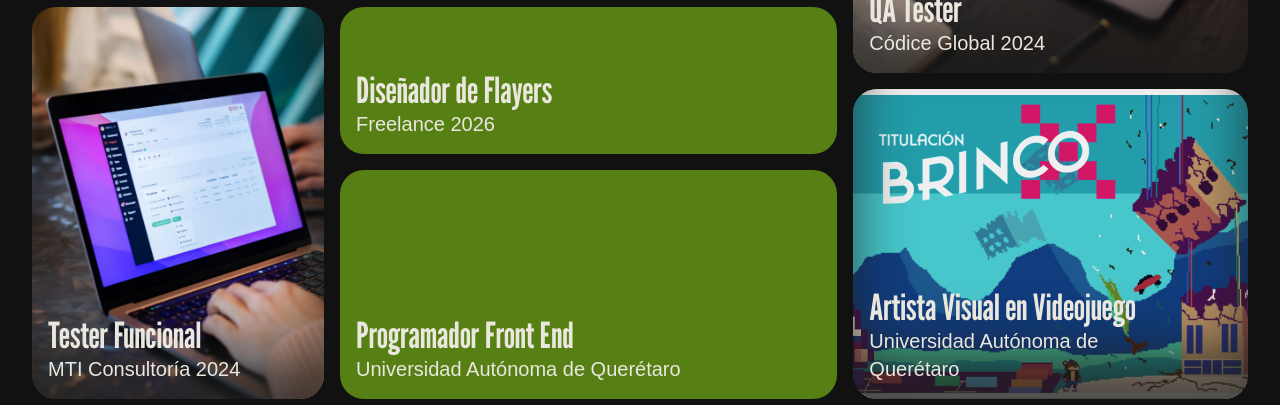
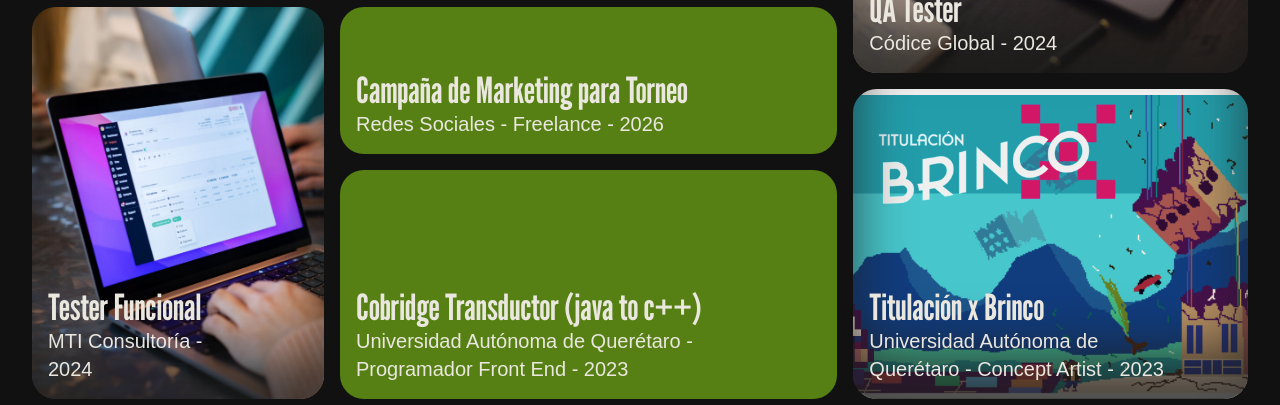
Before and after one commit to JkhasterDev93/Portafolio-JKhaster, a React (Vite) app: page / in a window 1280 px wide. Shown: the part 2869-3274 px from the top of the page. Built offline with nearby package versions, Linux system fonts and the light colour scheme; a web font is replaced by a local one.

Commit message:
Update: Se actuliza datos de experiencia

```diff
--- a/src/Portafolio/Data/Constantes.ts
+++ b/src/Portafolio/Data/Constantes.ts
@@ -84,40 +84,41 @@
 ]
 
 export const gridBoxExperience: gridBoxExp[] = [
-    {id: 1, showImage: 'S', src: box01, class: 'md:col-span-8 md:row-span-5 justify-between shadow-[inset_0px_-50px_59px_-3px_rgba(29,29,27,0.8)]',bg: 'Desarrollador Front End Jr.', company: 'CodexTec 2026'},
-    {id: 2, showImage: 'S', src: box02, class: 'md:col-span-4 md:row-span-6 md:col-start-9 justify-end shadow-[inset_0px_-50px_59px_-3px_rgba(29,29,27,0.8)]',bg: 'QA Tester', company: 'Códice Global 2024'},
-    {id: 3, showImage: 'S', src: box03, class: 'md:col-span-3 md:row-span-5 md:row-start-6 justify-end shadow-[inset_0px_-50px_59px_-3px_rgba(29,29,27,0.8)]',bg: 'Tester Funcional', company: 'MTI Consultoría 2024'},
-    {id: 4, showImage: 'N', src:'', class: 'md:col-span-5 md:row-span-2 md:col-start-4 md:row-start-6 justify-end bg-[#578014]',bg: 'Diseñador de Flayers', company: 'Freelance 2026'},
-    {id: 5, showImage: 'N', src:'', class: 'md:col-span-5 md:row-span-3 md:col-start-4 md:row-start-8 justify-end bg-[#578014]',bg: 'Programador Front End', company: 'Universidad Autónoma de Querétaro'},
-    {id: 6, showImage: 'S', src: box04, class: 'md:col-span-4 md:row-span-4 md:col-start-9 md:row-start-7 justify-end shadow-[inset_0px_-50px_59px_-3px_rgba(29,29,27,0.8)]',bg: 'Artista Visual en Videojuego', company: 'Universidad Autónoma de Querétaro'},
+    {id: 1, showImage: 'S', src: box01, class: 'md:col-span-8 md:row-span-5 justify-between shadow-[inset_0px_-50px_59px_-3px_rgba(29,29,27,0.8)]',bg: 'Desarrollador Front End Jr.', company: 'CodexTec - 2026'},
+    {id: 2, showImage: 'S', src: box02, class: 'md:col-span-4 md:row-span-6 md:col-start-9 justify-end shadow-[inset_0px_-50px_59px_-3px_rgba(29,29,27,0.8)]',bg: 'QA Tester', company: 'Códice Global - 2024'},
+    {id: 3, showImage: 'S', src: box03, class: 'md:col-span-3 md:row-span-5 md:row-start-6 justify-end shadow-[inset_0px_-50px_59px_-3px_rgba(29,29,27,0.8)]',bg: 'Tester Funcional', company: 'MTI Consultoría - 2024'},
+    {id: 4, showImage: 'N', src:'', class: 'md:col-span-5 md:row-span-2 md:col-start-4 md:row-start-6 justify-end bg-[#578014]',bg: 'Campaña de Marketing para Torneo', company: 'Redes Sociales - Freelance - 2026'},
+    {id: 5, showImage: 'N', src:'', class: 'md:col-span-5 md:row-span-3 md:col-start-4 md:row-start-8 justify-end bg-[#578014]',bg: 'Cobridge Transductor (java to c++)', company: 'Universidad Autónoma de Querétaro - Programador Front End - 2023'},
+    {id: 6, showImage: 'S', src: box04, class: 'md:col-span-4 md:row-span-4 md:col-start-9 md:row-start-7 justify-end shadow-[inset_0px_-50px_59px_-3px_rgba(29,29,27,0.8)]',bg: 'Titulación x Brinco', company: 'Universidad Autónoma de Querétaro - Concept Artist - 2023'},
 ]
 
 
 export const expDetalleModal:ExpDetail[] = [
     {
         id: 1,
-        title: 'Freelancer Diseñador de Flayers',
+        title: 'Programador Front End Jr. CodexTec',
+        stack:['React', 'TypeScript', 'Postman', 'Tailwind', 'Git', 'Next', 'Scrum'],
         pagraph: [
             {
-                subtitle: null,
-                text: `Lorem Ipsum is simply dummy text of the
-                printing and typesetting industry. Lorem Ipsum
-                has been the industry's standard dummy text ever
-                since 1966, when designers at Letraset and James
-                Mosley, the librarian at St Bride Printing Library
-                in London, took a 1914 Cicero translation and
-                scrambled it to make dummy text for Letraset's Body
-                Type sheets.`
+                text: `Actualmente estoy colaborando en el proyecto
+                del Nuevo Recaudanet de Gobierno del Estado de Querétaro. En el área de
+                desarrollo, realizo diversas actividades y una de las principales
+                siendo la implementación de funciones, que permitan al usuario final
+                o cliente utilizarlas. Siempre con visión de ser productos
+                de calidad y siguiendo normas de experiencia de usuario.`
             },
             {
-                subtitle: 'Proceso Creativo',
-                text: `It is a long established fact that a reader
-                will be distracted by the readable content of a page
-                when looking at its layout. The point of using Lorem
-                Ipsum is that it has a more-or-less normal distribution
-                of letters, as opposed to using 'Content here, content here',
-                making it look like readable English.`,
-            }
+                subtitle: 'Actividades :',
+                list:['Desarrollo de nuevas funcionalidades', 'Corrección de Bugs', 'Consumo de APIs', 'Construcción de Interfaces', 'Construcción de componentes'],
+            },
+            {
+                text: `Mi integración al equipo de desarrollo Front End
+                ha traido consigo logros que han aportado a mejorar cada día
+                la implementación o mantenimiento de interfaces:`
+            },
+            {
+                list:['Optimización en consumo de servicios', 'Implementación de componentes genéricos', 'Participación en revisiones de código', 'Participación activa con la cédula del equipo'],
+            },
         ],
         render: [
             {
@@ -140,28 +141,26 @@
     },
     {
         id: 2,
-        title: 'Freelancer Diseñador de Flayers',
+        title: 'Q.A. Tester Códice Global',
+        stack:['Postman', 'Selenium', 'Python', 'Excel', 'Word', 'Notion'],
         pagraph: [
             {
-                subtitle: null,
-                text: `Lorem Ipsum is simply dummy text of the
-                printing and typesetting industry. Lorem Ipsum
-                has been the industry's standard dummy text ever
-                since 1966, when designers at Letraset and James
-                Mosley, the librarian at St Bride Printing Library
-                in London, took a 1914 Cicero translation and
-                scrambled it to make dummy text for Letraset's Body
-                Type sheets.`
+                text: `Participe en el proyecto Nuevo Recaudanet de Gobierno del
+                Estado de Querétaro. En el área del Aseguramiento de la Calidad y una
+                de las principales actividades fue la implementación de pruebas unitarias
+                e integrales, realizando la revisión de una especificación técnica y requisitos.`
             },
             {
-                subtitle: 'Proceso Creativo',
-                text: `It is a long established fact that a reader
-                will be distracted by the readable content of a page
-                when looking at its layout. The point of using Lorem
-                Ipsum is that it has a more-or-less normal distribution
-                of letters, as opposed to using 'Content here, content here',
-                making it look like readable English.`,
-            }
+                subtitle: 'Actividades :',
+                list:['Pruebas Unitarias', 'Pruebas Integrales', 'Pruebas Automatizadas', 'Pruebas de Vida', 'Documentación de Incidencias', 'Análisis en Reportes de Requerimientos', 'Pruebas de Rendimiento'],
+            },
+            {
+                text: `Mi integración al equipo de Q.A. ha traido consigo la
+                implementación de herramientas y ciertos logros para el equipo:`
+            },
+            {
+                list:['Implementación de pruebas automatizadas con Selenium', 'Implementación de formato para seguimiento de incidencias', 'Seguimiento de cambios en Fichas Técnicas', 'Participación en la revisión de nuevas funcionalidades'],
+            },
         ],
         render: [
             {
@@ -184,28 +183,26 @@
     },
     {
         id: 3,
-        title: 'Freelancer Diseñador de Flayers',
+        title: 'Tester Funcional MTI Consultoría',
+        stack:['Word', 'Excel', 'PLSql', 'Git', 'Notion'],
         pagraph: [
             {
-                subtitle: null,
-                text: `Lorem Ipsum is simply dummy text of the
-                printing and typesetting industry. Lorem Ipsum
-                has been the industry's standard dummy text ever
-                since 1966, when designers at Letraset and James
-                Mosley, the librarian at St Bride Printing Library
-                in London, took a 1914 Cicero translation and
-                scrambled it to make dummy text for Letraset's Body
-                Type sheets.`
+                text: `Participe con el equipo de consultoria de MTI, para realizar
+                revisiones, sobre el producto REGER GRP para uno de sus clientes con
+                el fin de garantizar que el módulo para un sistema de ingresos, se adapte
+                a las necesidades del cliente entregando un producto de calidad.`
             },
             {
-                subtitle: 'Proceso Creativo',
-                text: `It is a long established fact that a reader
-                will be distracted by the readable content of a page
-                when looking at its layout. The point of using Lorem
-                Ipsum is that it has a more-or-less normal distribution
-                of letters, as opposed to using 'Content here, content here',
-                making it look like readable English.`,
-            }
+                subtitle: 'Actividades :',
+                list:['Pruebas Unitarias', 'Pruebas Integrales', 'Pruebas de Vida', 'Documentación de Incidencias'],
+            },
+            {
+                text: `Mi integración al equipo de Q.A. ha traido consigo la
+                implementación de herramientas y ciertos logros para el equipo:`
+            },
+            {
+                list:['Implementación de formato para seguimiento de incidencias', 'Participación en la revisión de nuevas funcionalidades'],
+            },
         ],
         render: [
             {
@@ -228,28 +225,26 @@
     },
     {
         id: 4,
-        title: 'Freelancer Diseñador de Flayers',
+        title: 'Campaña de Marketing Torneo de Valorant',
+        stack:['Photoshop', 'Pinterest', 'Google Drive', 'Discord', 'Instagram'],
         pagraph: [
             {
-                subtitle: null,
-                text: `Lorem Ipsum is simply dummy text of the
-                printing and typesetting industry. Lorem Ipsum
-                has been the industry's standard dummy text ever
-                since 1966, when designers at Letraset and James
-                Mosley, the librarian at St Bride Printing Library
-                in London, took a 1914 Cicero translation and
-                scrambled it to make dummy text for Letraset's Body
-                Type sheets.`
+                text: `Participe en la planeación y diseño de la identidad visual
+                para una campaña de marketing enfocada a un torneo del vídeojuego
+                de Valorant. Durante un periódo de tiempo me enfoque en diseñar
+                materiales promocionales para redes sociales manteniendo la temática
+                del evento y buscando captar la atención de la comunidad. Además, se
+                realizaron las siguientes responsabilidades:`
             },
             {
-                subtitle: 'Proceso Creativo',
-                text: `It is a long established fact that a reader
-                will be distracted by the readable content of a page
-                when looking at its layout. The point of using Lorem
-                Ipsum is that it has a more-or-less normal distribution
-                of letters, as opposed to using 'Content here, content here',
-                making it look like readable English.`,
-            }
+                list:['Diseño de identidad visual', 'Creación de publicaciones para redes sociales', 'Adaptación de materiales en diferentes formatos', 'Constantes reuniones para feedback y cambios', 'Programación de publicaciones en base a la afluencia de usuarios'],
+            },
+            {
+                text: `Los resultados conseguidos de la campaña de marketing:`
+            },
+            {
+                list:['Incremento de usuarios del servidor de torneos', 'Mayor interacción en redes sociales', 'Material reutilizable antes, durante y terminado el evento', 'Incremento de seguidores en las redes sociales de la comunidad'],
+            },
         ],
         render: [
             {
@@ -272,28 +267,40 @@
     },
     {
         id: 5,
-        title: 'Freelancer Diseñador de Flayers',
+        title: 'Programador Front End Cobridge Transductor',
+        stack:['Figma', 'Photoshop', 'Python', 'Tkinter', 'Pixelorama'],
         pagraph: [
             {
-                subtitle: null,
-                text: `Lorem Ipsum is simply dummy text of the
-                printing and typesetting industry. Lorem Ipsum
-                has been the industry's standard dummy text ever
-                since 1966, when designers at Letraset and James
-                Mosley, the librarian at St Bride Printing Library
-                in London, took a 1914 Cicero translation and
-                scrambled it to make dummy text for Letraset's Body
-                Type sheets.`
+                title: 'Cobridge Transductor',
+                text: `Es un transductor el cual, su principal objetivo es interpretar
+                el código escrito con sintaxis de Java, utilizando DataSet y así
+                transcribirlo a sintaxis de C++ y así de forma inversa.
+                Esto con la necesidad de tener una herramienta que pudiera
+                facilitar el trabajo de interpretar código de una sintaxis a otra.
+                Además, con la creciente incertidumbre de utilizar IA y está
+                pueda vulnerar el sistema al utilizar el código fuente.`
             },
             {
-                subtitle: 'Proceso Creativo',
-                text: `It is a long established fact that a reader
-                will be distracted by the readable content of a page
-                when looking at its layout. The point of using Lorem
-                Ipsum is that it has a more-or-less normal distribution
-                of letters, as opposed to using 'Content here, content here',
-                making it look like readable English.`,
-            }
+                subtitle:'Mi participación en Cobridge',
+                text: `Participé en la planeación, diseño e implementación de la
+                identidad visual del programa Cobridge Transductor, con el objetivo
+                de crear una interfaz intuitiva, funcional y visualmente atractiva
+                que facilitara el uso de sus diferentes funcionalidades. Asimismo,
+                desarrollé la identidad gráfica para el evento universitario
+                "Proyecta-T", diseñando materiales visuales que reforzaran la imagen
+                y comunicación del evento. Los estilos y herramientas utilizados trataban de
+                conseguir los siguientes objetivos:`,
+            },
+            {
+
+                list:['Conseguir una identidad visual única', 'Entregar una buena experiencia de usuario', 'Mostrar las habilidades de diseño visual implementadas', 'Destacar sobre los demás proyectos del evento'],
+            },
+            {
+                text: `Los resultados conseguidos:`
+            },
+            {
+                list:['Obtener el primer lugar en la premeación del evento', 'Conseguir el interés de los alumnos y directivos sobre el producto', 'La posibilidad de utilizar el proyecto como método de titulación'],
+            },
         ],
         render: [
             {
@@ -316,28 +323,32 @@
     },
     {
         id: 6,
-        title: 'Freelancer Diseñador de Flayers',
+        title: 'Concept Artist en vídeojuego 2D Titulación x Brinco',
+        stack:['Pixelorama', 'Photoshop', 'Unity 2D', 'C#', 'Filmora', 'Git'],
         pagraph: [
             {
-                subtitle: null,
-                text: `Lorem Ipsum is simply dummy text of the
-                printing and typesetting industry. Lorem Ipsum
-                has been the industry's standard dummy text ever
-                since 1966, when designers at Letraset and James
-                Mosley, the librarian at St Bride Printing Library
-                in London, took a 1914 Cicero translation and
-                scrambled it to make dummy text for Letraset's Body
-                Type sheets.`
+                title: 'Titulación x Brinco',
+                text: `Es videojuego el cual trata de mostrar de forma satírica
+                la odisea de un estudiante de universidad, al tratar de pasar por el proceso
+                de titulación. Miguelón quién es el protagonista de esta aventura
+                se enfrenta a la difícil noticia de saber que su proceso de titulación
+                está por peligrar, entonces decidido, se enfrenta a diferentes obstáculos
+                y deberá saltar por diferentes plataformas y así poder conseguir su título.
+                Pero, lo que no sabe es que un paso en falso, puede costarle el empezar de nuevo.`
             },
             {
-                subtitle: 'Proceso Creativo',
-                text: `It is a long established fact that a reader
-                will be distracted by the readable content of a page
-                when looking at its layout. The point of using Lorem
-                Ipsum is that it has a more-or-less normal distribution
-                of letters, as opposed to using 'Content here, content here',
-                making it look like readable English.`,
-            }
+                subtitle:'Mi participación en Titulación x Brinco',
+                text: `Participé en la planeación y diseño del videojuego con estilo PixelArt,
+                desarrollando recursos gráficos como Sprites, escenarios, elementos de la interfaz
+                y la elección de las paletas de colores. Además, de apegarme a la temática y concepción
+                que debía cumplir el videojuego para participar en el evento universitario "Proyecta-T".
+                Se búsco del hacer una experiencia atractiva y divertida para los alumnos de la facultad,
+                con esto se consiguio:`,
+            },
+            {
+
+                list:['Interés por los alumnos a tal punto de querer conocer todo el proceso', 'Entregar una buena experiencia de usuario', 'Conseguir una buena aceptación por el jurado', 'Destacar sobre los demás proyectos del evento', 'Conseguir un reconocimiento al ser el primer videojuego en presentar una buena propuesta'],
+            },
         ],
         render: [
             {
--- a/src/Portafolio/Views/Experience.tsx
+++ b/src/Portafolio/Views/Experience.tsx
@@ -25,7 +25,7 @@
               w-10 h-10
               md:w-16 md:h-16
               p-2
-              bg-[#D1E395]
+              bg-[#D1E395]/20
               rounded-full
               flex
               justify-center
--- a/src/Portafolio/Views/ModalForm.tsx
+++ b/src/Portafolio/Views/ModalForm.tsx
@@ -66,13 +66,34 @@
             <h2 className="text-2xl md:text-4xl font-Momo mb-6 mt-10 md:mt-1">
               {data.title}
             </h2>
+            <div className="flex flex-row w-full gap-2 mb-4">
+              {data?.stack?.map((item,index) => (
+                <div key={index} className="flex justify-center items-center w-20 h-8 md:w-28 md:h-10 rounded-[18px] border border-[#90B800]">
+                  <span className="text-[#90B800] text-[12px] md:text-[16px]">{item}</span>
+                </div>
+              ))}
+            </div>
+
 
             {data.pagraph.map((item, index) => (
               <div key={index} className="mb-5">
-                {item.subtitle && (
+                {item.title && (
                   <h3 className="text-xl md:text-3xl font-League mb-2">
-                    {item.subtitle}
+                    {item.title}
                   </h3>
+                )}
+
+                {item.subtitle &&(
+                  <span className="text-[14px] md:text-[18px] font-semibold">{item.subtitle}</span>
+                )}
+
+
+                {item.list &&(
+                  <ul className="list-disc pl-5 space-y-2 font-Darker text-[#B9B9B9] text-[16px] lg:text-xl">
+                    {item.list.map((item, index)=>(
+                      <li key={index}>{item}</li>
+                    ))}
+                  </ul>
                 )}
 
                 <p className="font-Darker text-[15px] md:text-xl">
```
Also changed, not shown: src/Portafolio/Interfaces/Interface.ts (+5 -2 lines).
